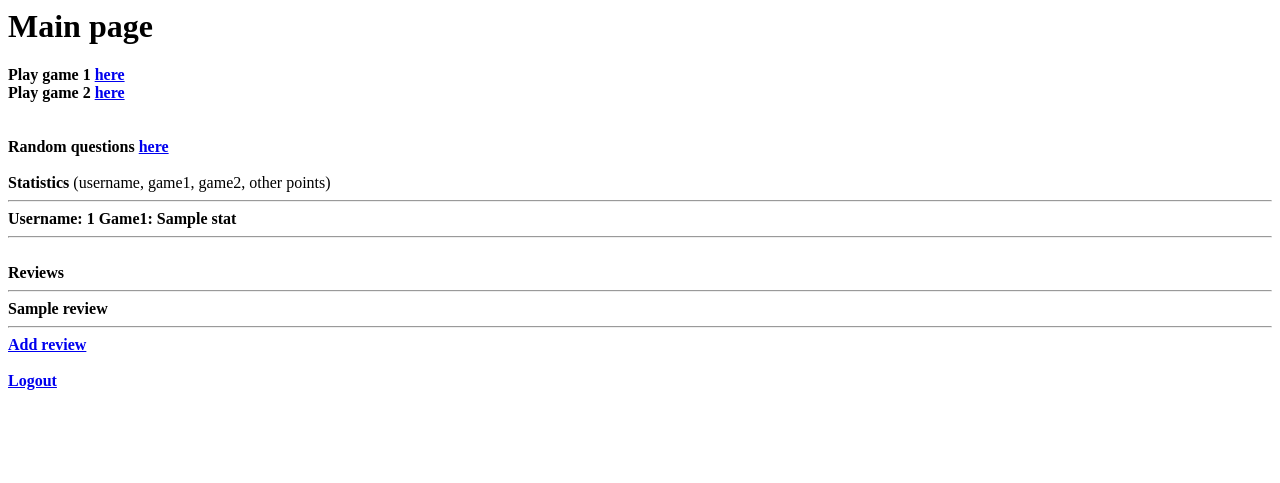
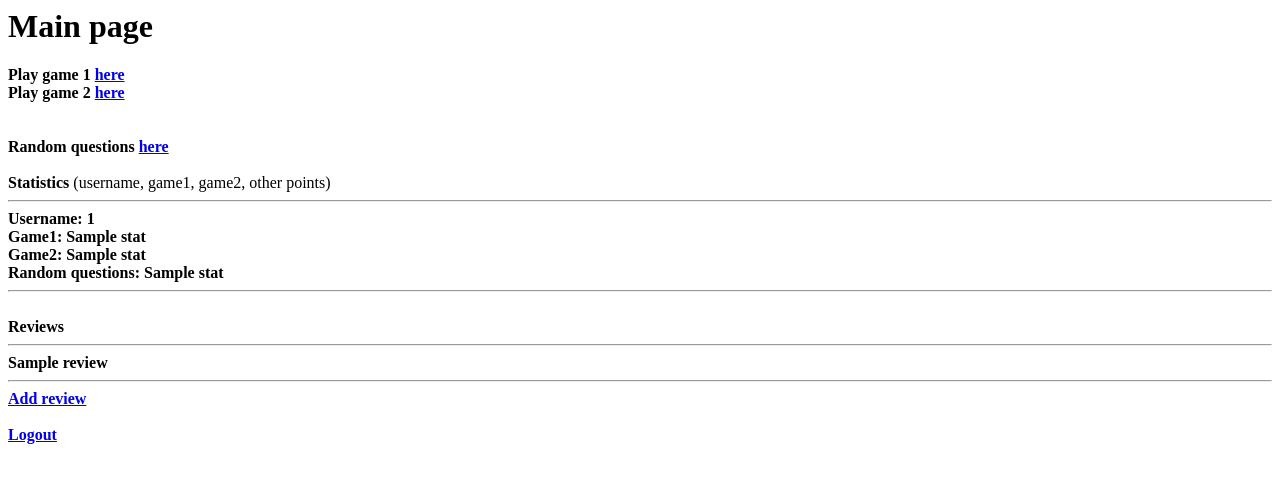
Before and after one commit to theflyingdolphine/tietokantasovellus, a Flask app: template templates/index.html in a window 1280 px wide. Shown: the top 483 px of the page. Run offline with Flask 2, Linux system fonts and the light colour scheme; the visitor is signed in with stand-in values (Sample User, id 1); the template is opened without the code that fills it: most values are stand-ins (such as "Sample title", 1, 10 or a date in 2020).

Commit message:
Update index.html

```diff
--- a/templates/index.html
+++ b/templates/index.html
@@ -18,8 +18,10 @@ Random questions <a href="/game3">here</a><br><br></b>
 <b>Statistics</b> (username, game1, game2, other points) <br>
 <hr>
 {% for stats in statistics %}
-<b> Username: {{ stats[0] }}
-<b> Game1: {{ stats[1] }}
+<b> Username: {{ stats[0] }} <br>
+<b> Game1: {{ stats[1] }} <br>
+<b> Game2: {{ stats[2] }} <br>
+<b> Random questions: {{ stats[3] }} <br>
 <hr>
 {% endfor %}
 <br>
```
